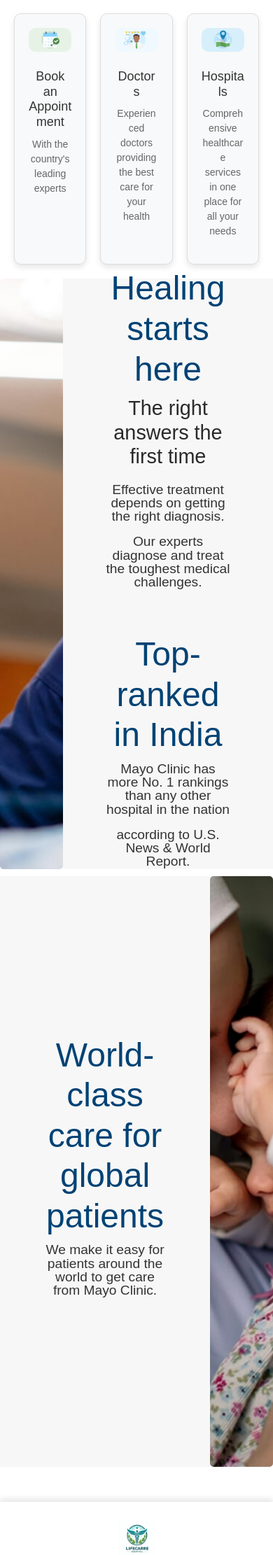
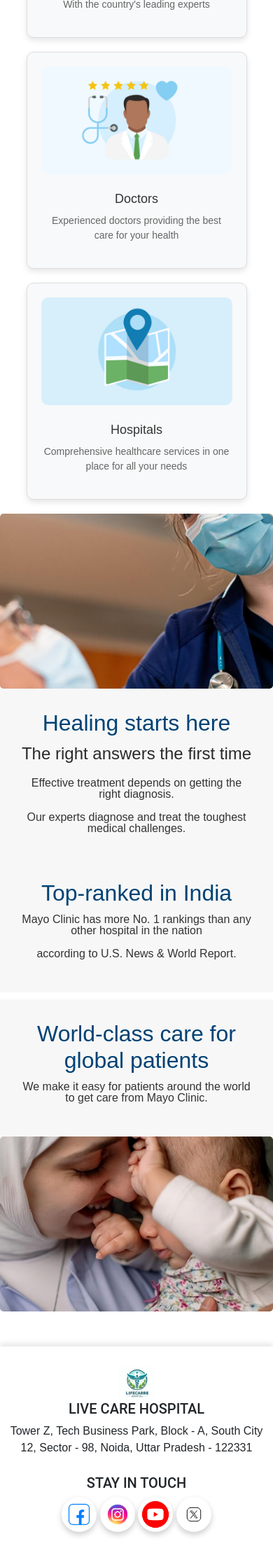
Before and after one commit to bahugunasiddarth/LiveCare-Hospital-project, a Flask app: page / in a window 390 px wide. Shown: the part 655-2877 px from the top of the page at 70% size. Run offline with Flask 3, Linux system fonts and the light colour scheme.

Commit message:
Update index.html

```diff
--- a/templates/index.html
+++ b/templates/index.html
@@ -163,6 +163,60 @@ HOME
     }
 
 
+    @media (max-width: 768px) {
+        .banner-content h1 {
+            font-size: 2rem;
+        }
+
+        .banner-content p {
+            font-size: 1.2rem;
+        }
+
+        .carousel-inner {
+            height: 30vh;
+        }
+
+        .container-card {
+            flex-direction: column;
+            align-items: center;
+        }
+
+        .card {
+            width: 90%;
+        }
+
+        .page_container {
+            flex-direction: column;
+            height: auto;
+        }
+
+        .left_img, .left_img2 {
+            flex: none;
+            width: 100%;
+            height: 250px;
+        }
+
+        .right_text {
+            padding: 30px;
+        }
+
+        .right_text h1 {
+            font-size: 2rem;
+        }
+
+        .right_text h2 {
+            font-size: 1.5rem;
+        }
+
+        .right_text p {
+            font-size: 1rem;
+        }
+
+        .video-container {
+            height: 40vh;
+        }
+    }
+
 </style>
 
 {% with messages = get_flashed_messages(with_categories=True) %}
```
